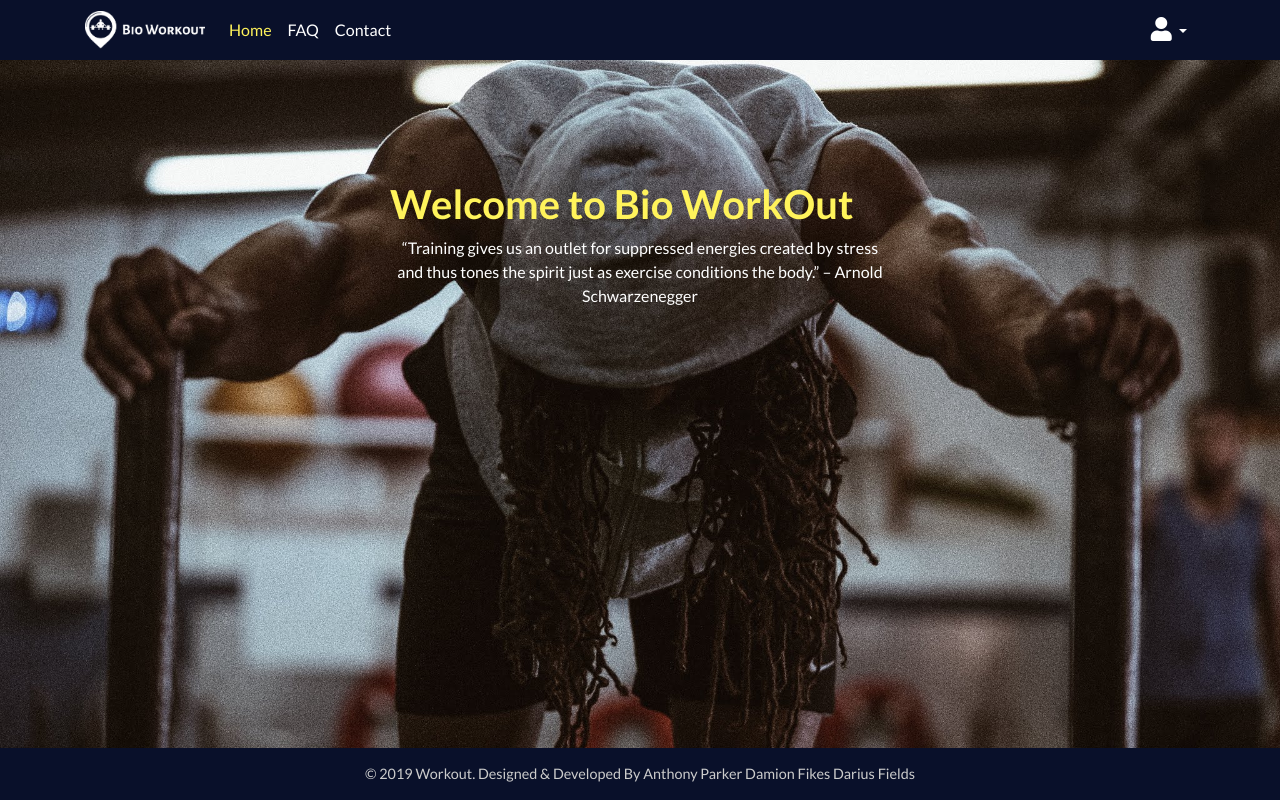
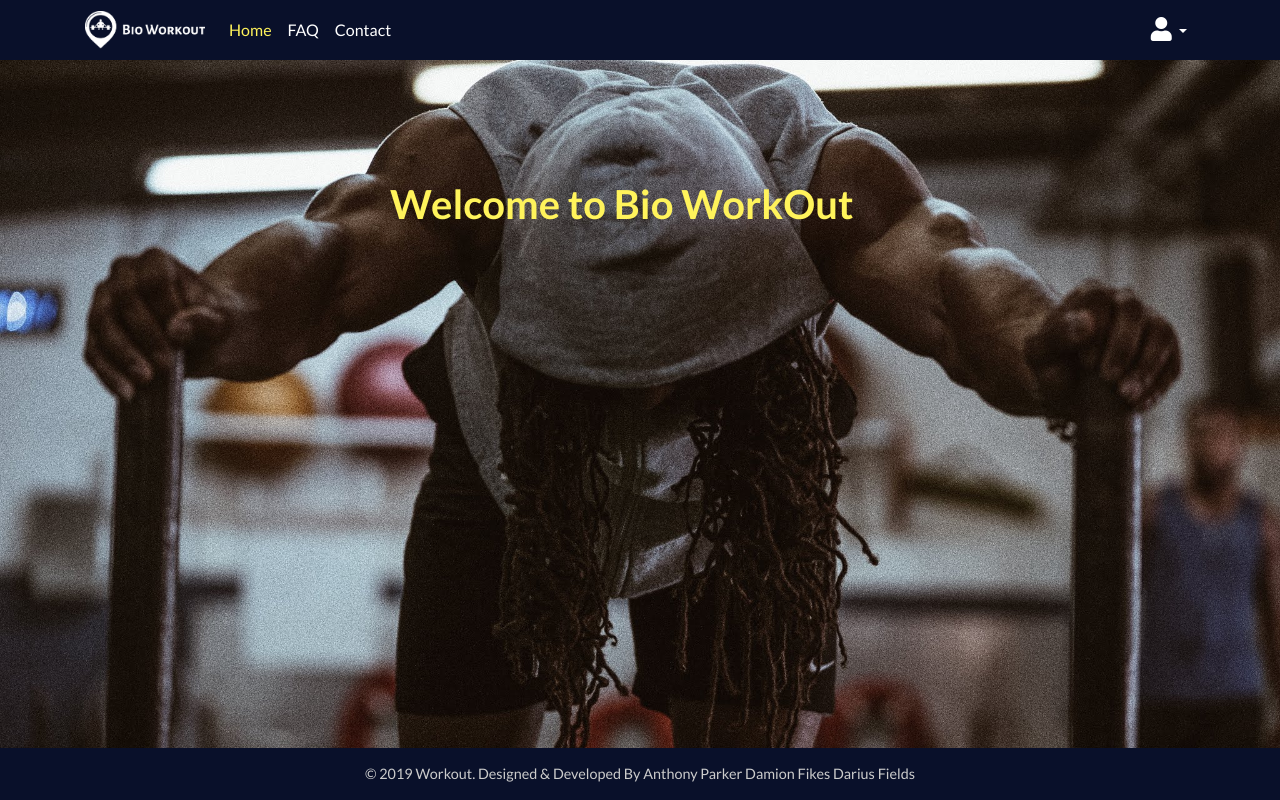
Before and after one commit to tonyparka78/Fayetteville_State-Senior_Project, a Node project: template views/workout/index.ejs in a window 1280 px wide. Run offline with Node 20 templates, Linux system fonts and the light colour scheme; the template is opened without the code that fills it, so the values that code supplies are empty; some libraries are stand-ins or nearby versions.

Commit message:
views\workout\index.ejs edit

```diff
--- a/views/workout/index.ejs
+++ b/views/workout/index.ejs
@@ -75,7 +75,6 @@
 		<div class="container">
 			<center><div class="text-box d-flex flex-wrap">
 				<h1>Welcome to Bio WorkOut</h1>
-				<p>“Training gives us an outlet for suppressed energies created by stress and thus tones the spirit just as exercise conditions the body.” – Arnold Schwarzenegger</p>
                 </div></center>
 		</div>
 	</div>
```
